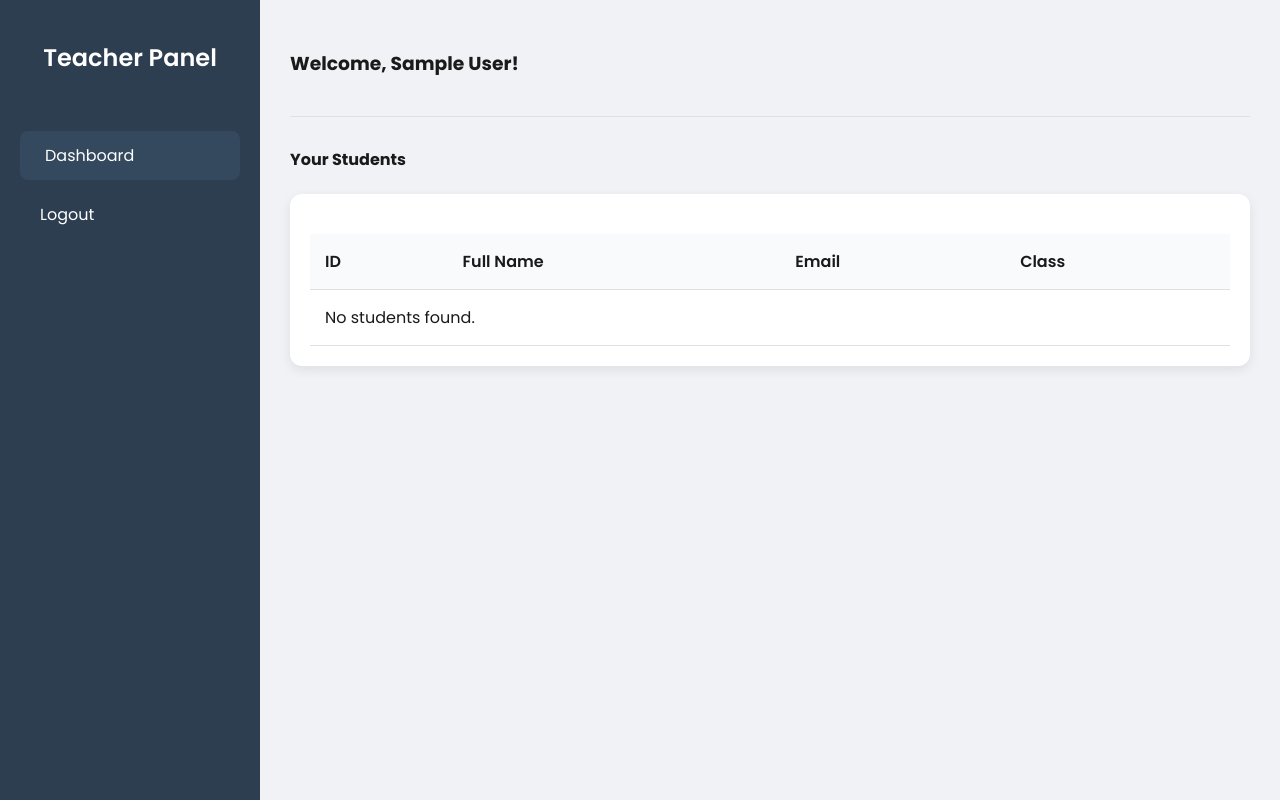
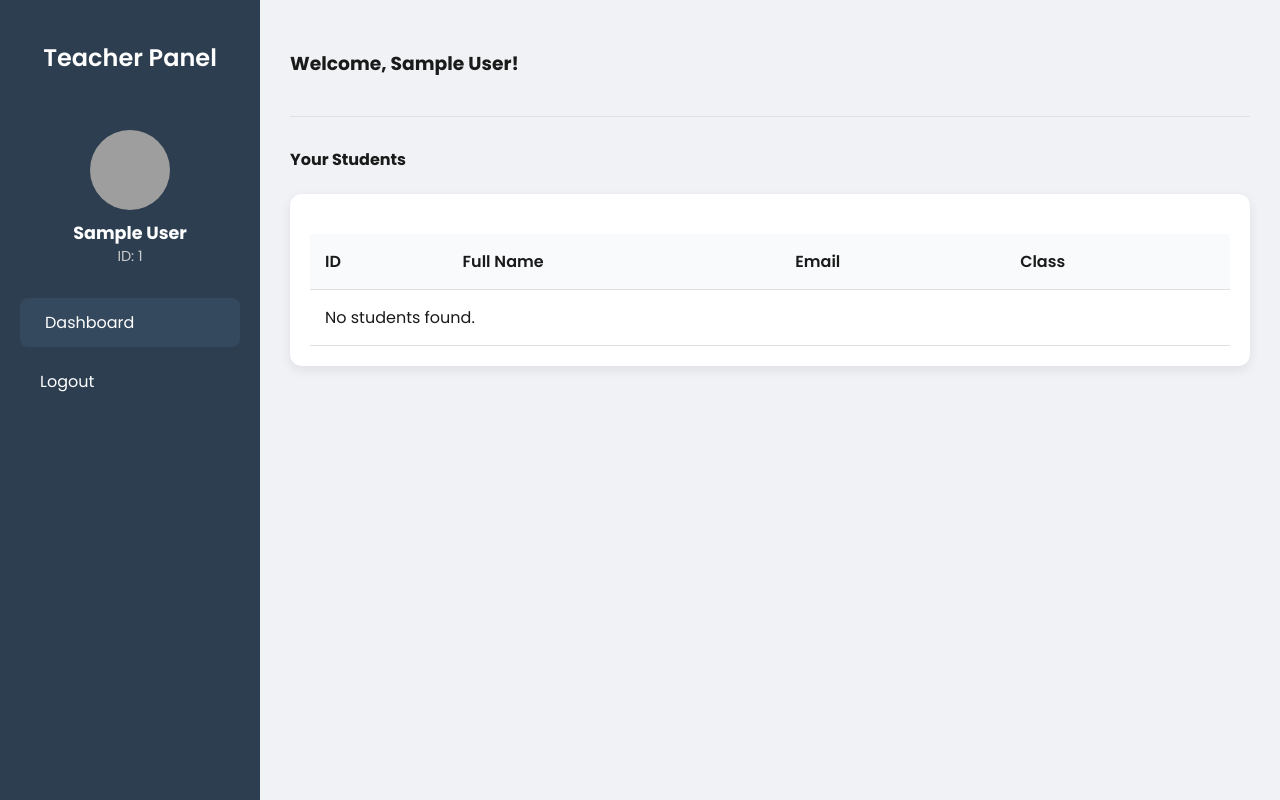
Before and after one commit to MovieAddict88/attendance2, a PHP site: page /teacher/dashboard.php in a window 1280 px wide. Run offline with PHP 8.4, Linux system fonts and the light colour scheme; the visitor is signed in with stand-in values (Sample User, id 1); data that the repository does not hold is empty; grey boxes are pictures that could not be loaded.

Commit message:
feat: Add teacher profile image and ID to dashboard
This commit introduces the ability for administrators to upload a profile image for teachers, which is then displayed in the teacher's dashboard header along with their ID.

Key changes include:
- Modified the `teachers` table to include a `profile_image` column.
- Updated the "Add Teacher" and "Edit Teacher" forms to support image uploads.
- Adjusted the teacher login process to store the image path and ID in the session.
- Updated the teacher dashboard header to display the profile image and ID.
- Added CSS for consistent styling of the new profile elements.

```diff
--- a/css/style.css
+++ b/css/style.css
@@ -333,3 +333,28 @@ table tr:hover {
         flex-basis: 100%;
     }
 }
+
+.profile-info {
+    padding: 15px;
+    display: flex;
+    flex-direction: column;
+    align-items: center;
+    text-align: center;
+}
+.profile-image {
+    width: 80px;
+    height: 80px;
+    border-radius: 50%;
+    margin-bottom: 10px;
+    object-fit: cover;
+}
+.profile-text h3 {
+    margin: 0;
+    font-size: 1.1em;
+    color: white;
+}
+.profile-text p {
+    margin: 0;
+    font-size: 0.9em;
+    color: #ccc;
+}
--- a/includes/database.php
+++ b/includes/database.php
@@ -38,6 +38,7 @@ $sql_teachers = "CREATE TABLE IF NOT EXISTS teachers (
     password VARCHAR(255) NOT NULL,
     phone VARCHAR(20),
     subject_taught VARCHAR(50),
+    profile_image VARCHAR(255),
     reg_date TIMESTAMP DEFAULT CURRENT_TIMESTAMP ON UPDATE CURRENT_TIMESTAMP
 )";
 
--- a/teacher/includes/header.php
+++ b/teacher/includes/header.php
@@ -7,6 +7,15 @@
 <div class="sidebar">
     <div class="sidebar-header">
         <h2>Teacher Panel</h2>
+    </div>
+    <div class="profile-info">
+        <?php if (isset($_SESSION['teacher_profile_image']) && !empty($_SESSION['teacher_profile_image'])): ?>
+            <img src="../<?php echo $_SESSION['teacher_profile_image']; ?>" alt="Profile Image" class="profile-image">
+        <?php endif; ?>
+        <div class="profile-text">
+            <h3><?php echo $_SESSION['teacher_name']; ?></h3>
+            <p>ID: <?php echo $_SESSION['teacher_id']; ?></p>
+        </div>
     </div>
     <ul>
         <li><a href="dashboard.php" class="<?php if($page == 'dashboard') echo 'active'; ?>">Dashboard</a></li>
--- a/teacher/login.php
+++ b/teacher/login.php
@@ -6,7 +6,7 @@ if ($_SERVER["REQUEST_METHOD"] == "POST") {
     $email = $_POST['email'];
     $password = $_POST['password'];
 
-    $sql = "SELECT id, full_name, password FROM teachers WHERE email = ?";
+    $sql = "SELECT id, full_name, password, profile_image FROM teachers WHERE email = ?";
     $stmt = $conn->prepare($sql);
     $stmt->bind_param("s", $email);
     $stmt->execute();
@@ -17,6 +17,7 @@ if ($_SERVER["REQUEST_METHOD"] == "POST") {
         if (password_verify($password, $row['password'])) {
             $_SESSION['teacher_id'] = $row['id'];
             $_SESSION['teacher_name'] = $row['full_name'];
+            $_SESSION['teacher_profile_image'] = $row['profile_image'];
             header("Location: dashboard.php");
             exit();
         } else {
```
Also changed, not shown: admin/add_teacher.php (+19 -3 lines), admin/edit_teacher.php (+24 -3 lines), admin/uploads/images/test_image.gif (added), admin/uploads/images/test_image.png (added), uploads/images/test_image.gif (added), uploads/images/test_image.png (added), 1 other file.
